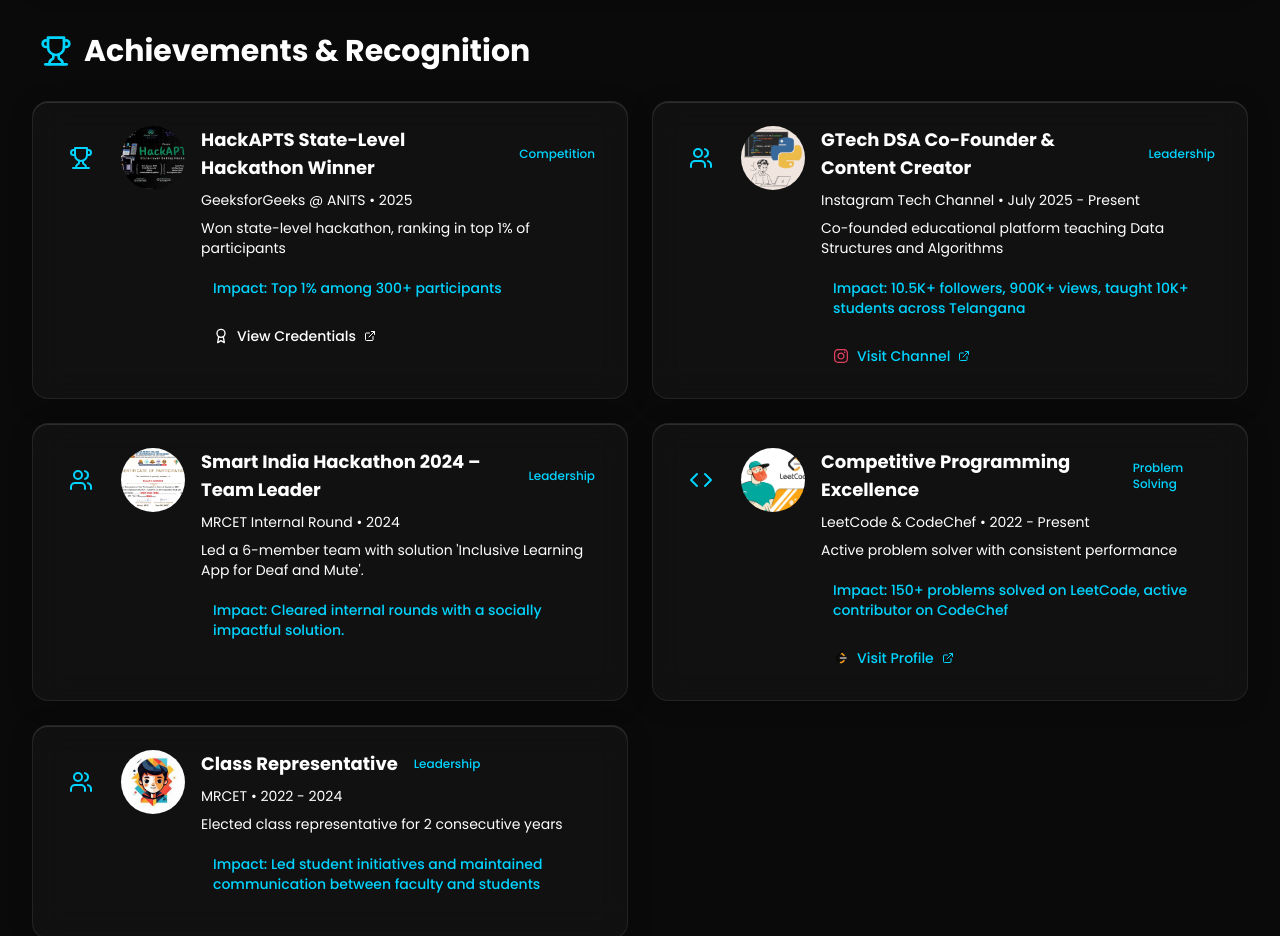
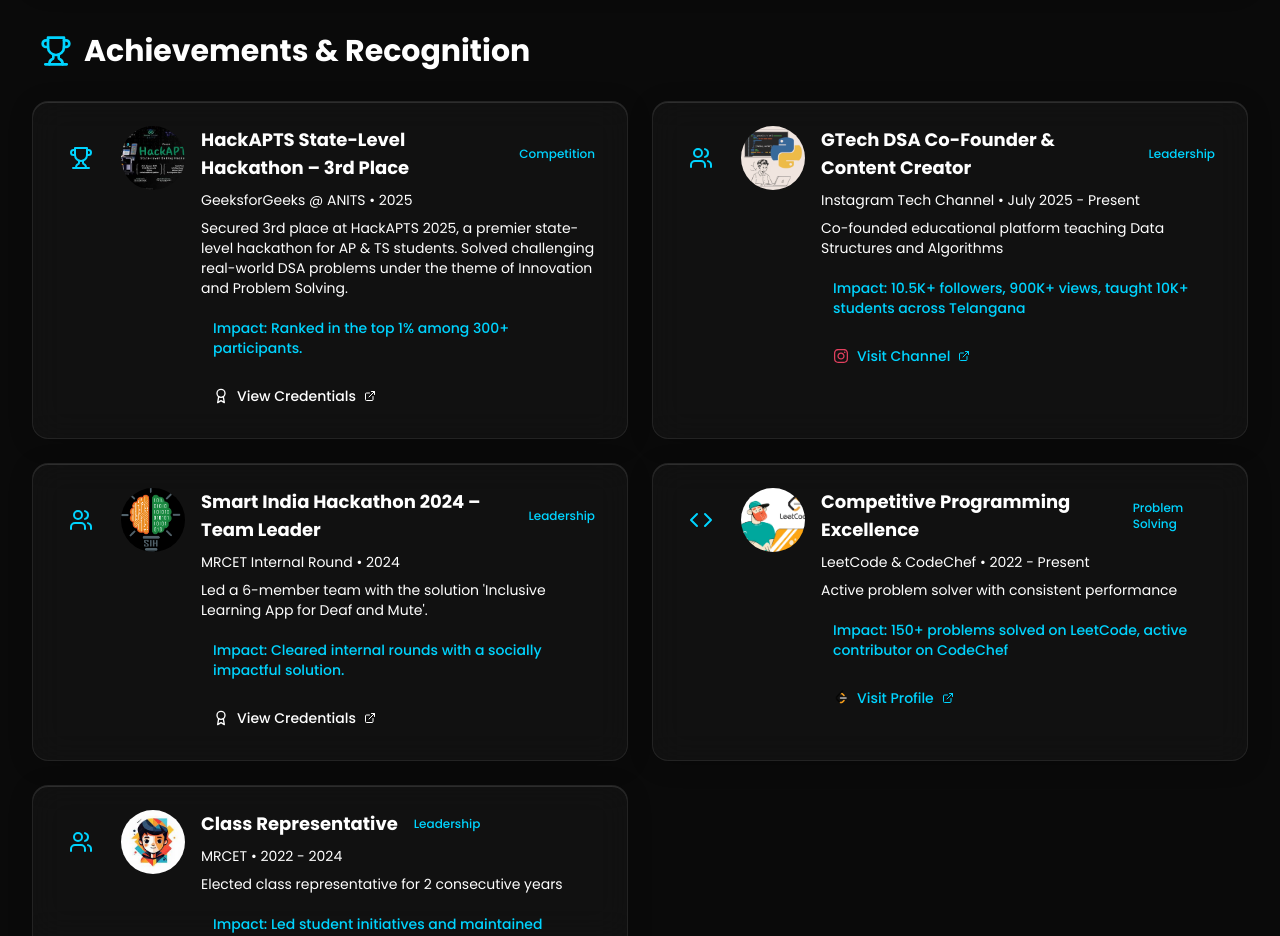
Before and after one commit to subhash-22-codes/Subhash-Portfolio, a React (Vite) app: page / in a window 1280 px wide. Shown: the part 7880-8816 px from the top of the page. Built offline with nearby package versions, Linux system fonts and the light colour scheme; a web font is replaced by a local one.

Commit message:
smaller changes

```diff
--- a/src/components/Resume.tsx
+++ b/src/components/Resume.tsx
@@ -82,16 +82,17 @@
 
   const achievements = [
 {
-    title: 'HackAPTS State-Level Hackathon Winner',
+  title: 'HackAPTS State-Level Hackathon – 3rd Place',
   organization: 'GeeksforGeeks @ ANITS',
   period: '2025',
   category: 'Competition',
-    description: 'Won state-level hackathon, ranking in top 1% of participants',
-    impact: 'Top 1% among 300+ participants',
+  description: 'Secured 3rd place at HackAPTS 2025, a premier state-level hackathon for AP & TS students. Solved challenging real-world DSA problems under the theme of Innovation and Problem Solving.',
+  impact: 'Ranked in the top 1% among 300+ participants.',
   certificateLink: 'https://anits.pod.ai/pages/certificate/skgYfC',
   hasCredentials: true,
   profileImage: '/images/hackapts.jpg'
 },
+
   {
     title: 'GTech DSA Co-Founder & Content Creator',
     organization: 'Instagram Tech Channel',
@@ -109,10 +110,13 @@
   organization: "MRCET Internal Round",
   period: "2024",
   category: "Leadership",
-    description: "Led a 6-member team with solution 'Inclusive Learning App for Deaf and Mute'.",
+  description: "Led a 6-member team with the solution 'Inclusive Learning App for Deaf and Mute'.",
   impact: "Cleared internal rounds with a socially impactful solution.",
-    profileImage: '/images/SIH.png'
-  },
+  certificateLink: "/certificates/SIH_CERTIFICATE.pdf",
+  hasCredentials: true,
+  profileImage: "/images/SIH.png"
+}
+,
   {
     title: 'Competitive Programming Excellence',
     organization: 'LeetCode & CodeChef',
```
Also changed, not shown: public/images/SIH.png, 1 other file (tests, documents, lock files or other folders). Lines whose indentation alone changed are shown as unchanged.
